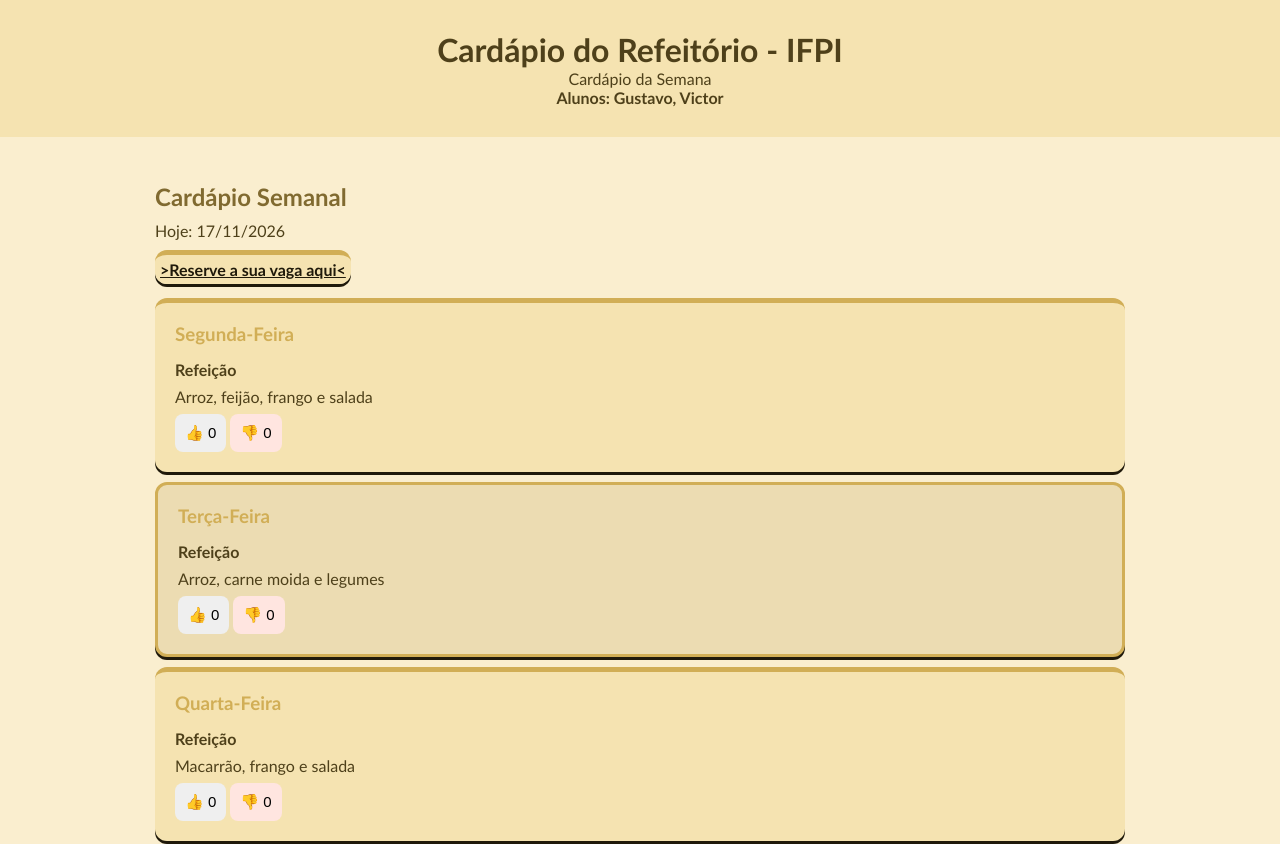
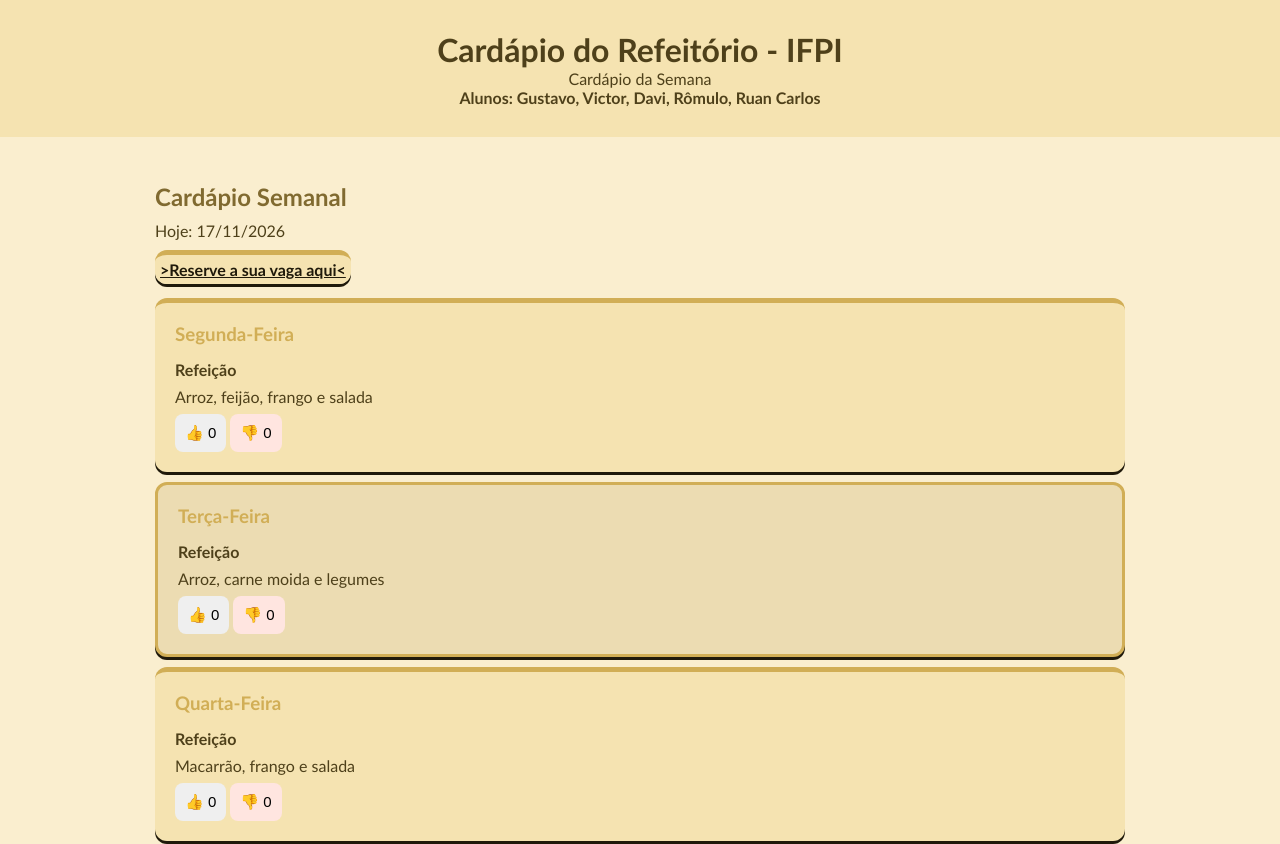
Before and after one commit to victinho-g/atividade-2, a plain HTML site: page index.html in a window 1280 px wide. Shown: the top 844 px of the page. Drawn offline with Linux system fonts and the light colour scheme.

Commit message:
Update index.html

```diff
--- a/index.html
+++ b/index.html
@@ -12,7 +12,7 @@
     <header>
         <h1>Cardápio do Refeitório - IFPI</h1>
         <p>Cardápio da Semana</p>
-        <p><b>Alunos: Gustavo, Victor</b></p>
+        <p><b>Alunos: Gustavo, Victor, Davi, Rômulo, Ruan Carlos</b></p>
     </header>
     <main>
         <h2>Cardápio Semanal</h2>
```
